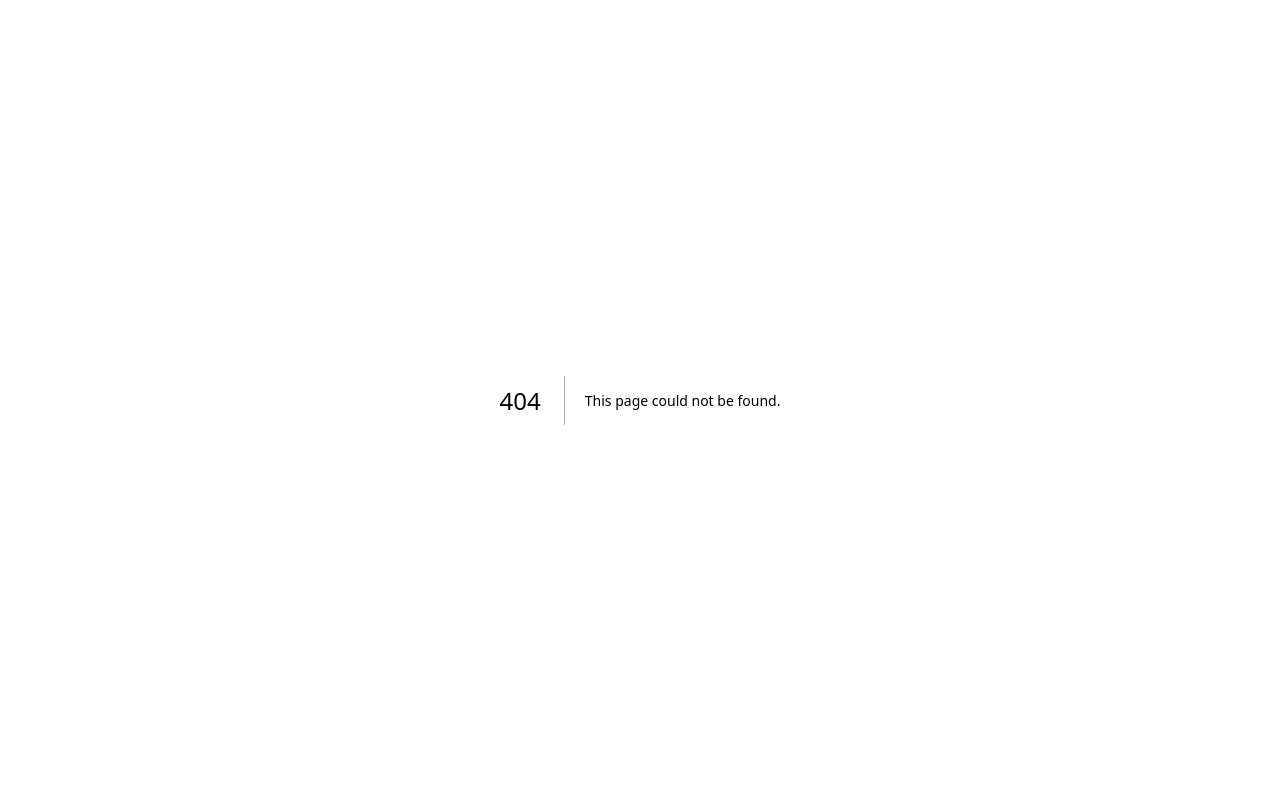
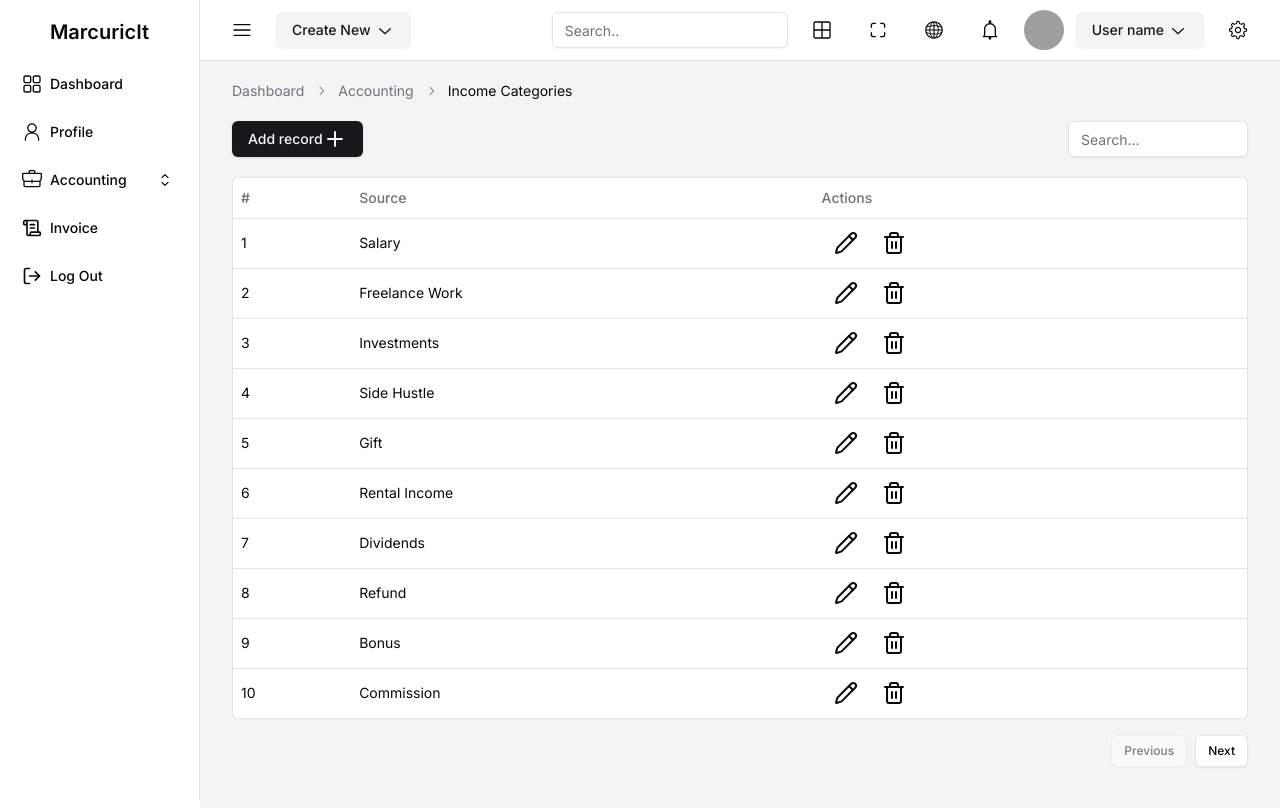
Before and after one commit to frustrated018/marcuricit-task, a Next.js app: page /dashboard/accounting/income-categories in a window 1280 px wide. Before the commit this address had no page. Shown: the top 808 px of the page. Built offline with nearby package versions, Linux system fonts and the light colour scheme; grey boxes are pictures that could not be loaded.

Commit message:
Made the income categories page

```diff
--- /dev/null
+++ b/src/app/dashboard/accounting/income-categories/columns.tsx
@@ -0,0 +1,54 @@
+"use client";
+
+import { Button } from "@/components/ui/button";
+import { ColumnDef } from "@tanstack/react-table";
+import { Pencil, Trash2 } from "lucide-react";
+import { toast } from "sonner";
+
+export type Income = {
+  id: string;
+  source: string;
+  date: string;
+  amount: number;
+};
+
+export const columns: ColumnDef<Income>[] = [
+  {
+    accessorKey: "id",
+    header: "#",
+  },
+  {
+    accessorKey: "source",
+    header: "Source",
+  },
+
+  {
+    header: "Actions",
+    cell: () => {
+      return (
+        <div>
+          <Button
+            size="sm"
+            variant="ghost"
+            className="hover:text-emerald-500"
+            onClick={() => {
+              toast.info("Edit function is not available in demo.");
+            }}
+          >
+            <Pencil />
+          </Button>
+          <Button
+            size="sm"
+            variant="ghost"
+            className="hover:text-red-500"
+            onClick={() => {
+              toast.info("Delete function is not available in demo.");
+            }}
+          >
+            <Trash2 />
+          </Button>
+        </div>
+      );
+    },
+  },
+];
--- /dev/null
+++ b/src/app/dashboard/accounting/income-categories/page.tsx
@@ -0,0 +1,61 @@
+import { Input } from "@/components/ui/input";
+import { Income, columns } from "./columns";
+import { DataTable } from "@/components/ui/data-table";
+import { Button } from "@/components/ui/button";
+import { Plus } from "lucide-react";
+import incomeData from "@/assets/incomeData.json";
+import {
+  Breadcrumb,
+  BreadcrumbItem,
+  BreadcrumbLink,
+  BreadcrumbList,
+  BreadcrumbPage,
+  BreadcrumbSeparator,
+} from "@/components/ui/breadcrumb";
+
+async function getData(): Promise<Income[]> {
+  // This is where I would fetch data
+  return incomeData as Income[];
+}
+
+// TODO: Add record should lead to a form
+
+export default async function ExpensesPage() {
+  const data = await getData();
+
+  return (
+    <section className="bg-secondary min-h-screen py-5">
+      <div className="container mb-5">
+        <Breadcrumb>
+          <BreadcrumbList>
+            <BreadcrumbItem>
+              <BreadcrumbLink href="/dashboard">Dashboard</BreadcrumbLink>
+            </BreadcrumbItem>
+            <BreadcrumbSeparator />
+            <BreadcrumbItem>
+              <BreadcrumbLink>Accounting</BreadcrumbLink>
+            </BreadcrumbItem>
+            <BreadcrumbSeparator />
+            <BreadcrumbItem>
+              <BreadcrumbPage>Income Categories</BreadcrumbPage>
+            </BreadcrumbItem>
+          </BreadcrumbList>
+        </Breadcrumb>
+      </div>
+      <div className="flex justify-between items-center container">
+        <Button>
+          Add record
+          <Plus />
+        </Button>
+        <Input
+          type="text"
+          placeholder="Search..."
+          className=" bg-background max-w-[180px]"
+        />
+      </div>
+      <div className="container mx-auto mt-5">
+        <DataTable columns={columns} data={data} />
+      </div>
+    </section>
+  );
+}
--- a/src/components/custom/SidenavLinks.tsx
+++ b/src/components/custom/SidenavLinks.tsx
@@ -22,7 +22,7 @@ const collapsibleLinks = [
   { href: "/dashboard/accounting/expenses", label: "Expenses" },
   { href: "/dashboard/accounting/expense-categories", label: "Expense Categories" },
   { href: "/dashboard/accounting/income", label: "Income" },
-  { href: "/dashboard", label: "Income Categories" },
+  { href: "/dashboard/accounting/income-categories", label: "Income Categories" },
   { href: "/dashboard/accounting/accounting-report", label: "Accounting Report" },
   { href: "/dashboard/accounting/doctor-report", label: "Doctor Report" },
   { href: "/dashboard/accounting/contractor-report", label: "Contractors Report" },
```
